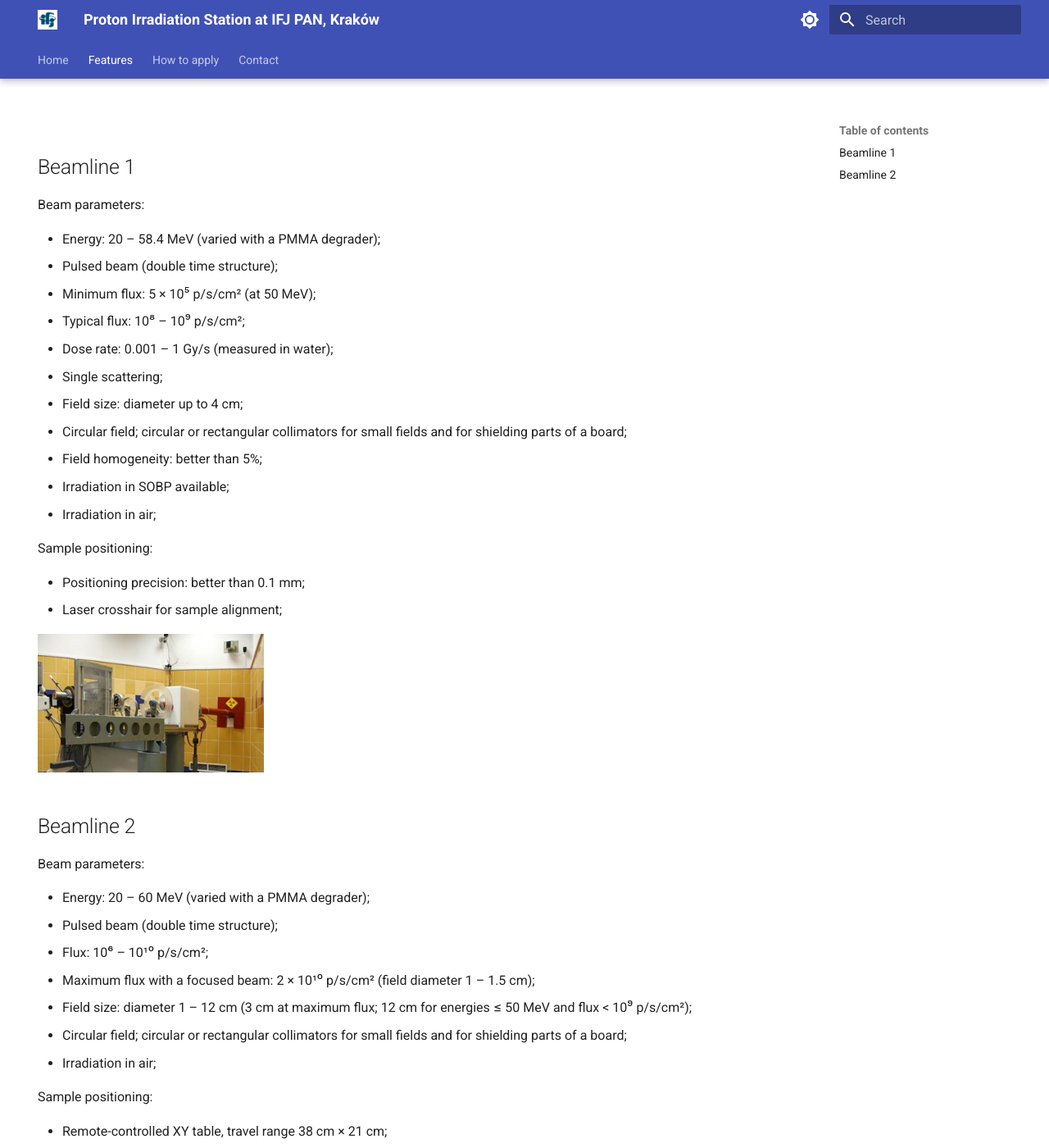
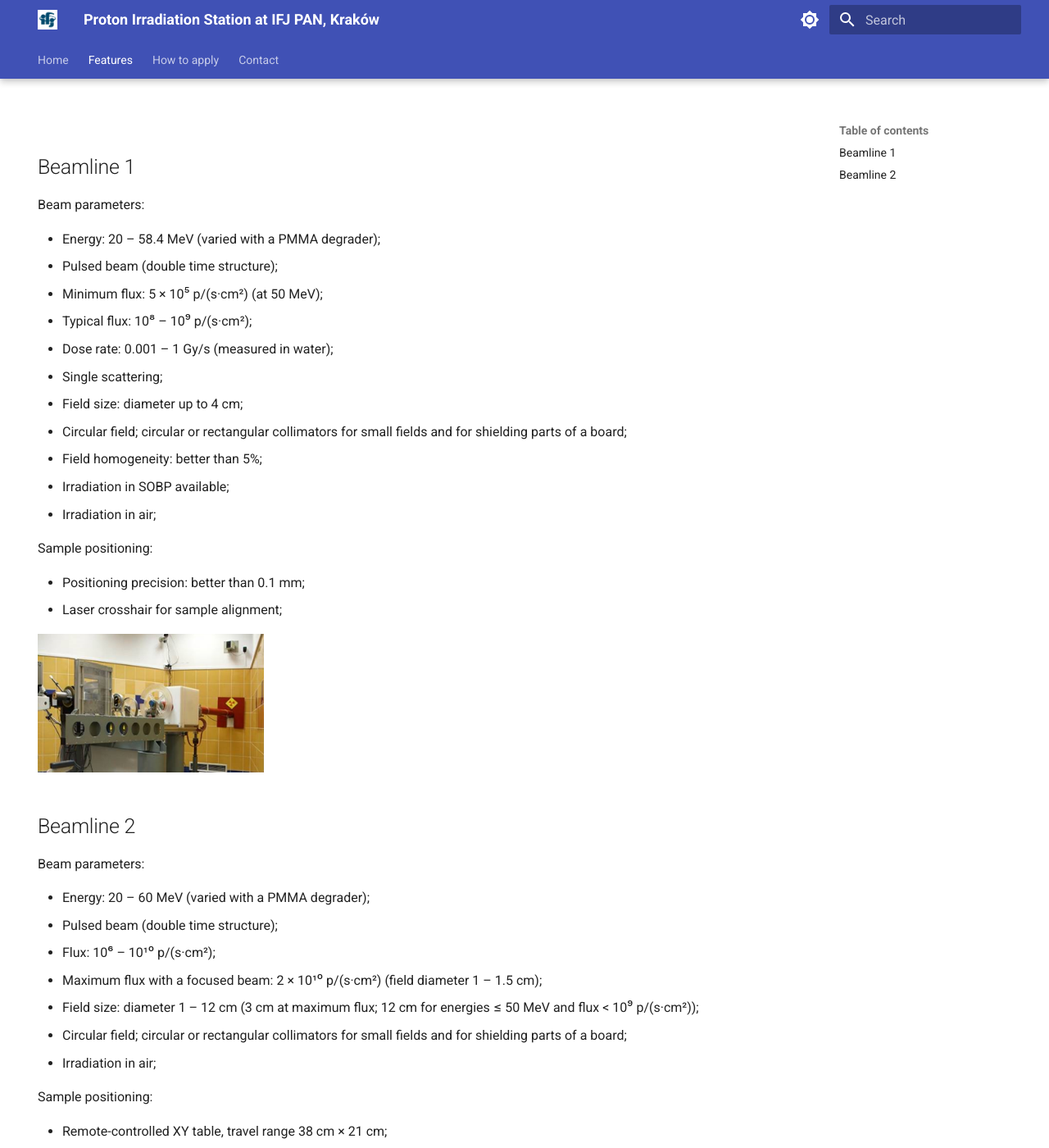
Before and after one commit to grzanka/proton-irradiation-www, an MkDocs documentation site: the page built from docs/features.md, in a window 1280 px wide and 1400 px high. Shown: the whole window at 82% size. Built offline with MkDocs 1.6.1 and Material for MkDocs 9.7.7, drawn with Linux system fonts in a browser that asks for light colours.

Commit message:
Use bracketed flux units p/(s·cm²) on Features page
Replace p/s/cm² with p/(s·cm²) to avoid the ambiguous double division.

Co-Authored-By: Claude Opus 5.5 <noreply@anthropic.com>

```diff
--- a/docs/features.md
+++ b/docs/features.md
@@ -9,8 +9,8 @@ Beam parameters:
 
 - Energy: 20 – 58.4 MeV (varied with a PMMA degrader);
 - Pulsed beam (double time structure);
-- Minimum flux: 5 × 10⁵ p/s/cm² (at 50 MeV);
-- Typical flux: 10⁸ – 10⁹ p/s/cm²;
+- Minimum flux: 5 × 10⁵ p/(s·cm²) (at 50 MeV);
+- Typical flux: 10⁸ – 10⁹ p/(s·cm²);
 - Dose rate: 0.001 – 1 Gy/s (measured in water);
 - Single scattering;
 - Field size: diameter up to 4 cm;
@@ -33,9 +33,9 @@ Beam parameters:
 
 - Energy: 20 – 60 MeV (varied with a PMMA degrader);
 - Pulsed beam (double time structure);
-- Flux: 10⁶ – 10¹⁰ p/s/cm²;
-- Maximum flux with a focused beam: 2 × 10¹⁰ p/s/cm² (field diameter 1 – 1.5 cm);
-- Field size: diameter 1 – 12 cm (3 cm at maximum flux; 12 cm for energies ≤ 50 MeV and flux < 10⁹ p/s/cm²);
+- Flux: 10⁶ – 10¹⁰ p/(s·cm²);
+- Maximum flux with a focused beam: 2 × 10¹⁰ p/(s·cm²) (field diameter 1 – 1.5 cm);
+- Field size: diameter 1 – 12 cm (3 cm at maximum flux; 12 cm for energies ≤ 50 MeV and flux < 10⁹ p/(s·cm²));
 - Circular field; circular or rectangular collimators for small fields and for shielding parts of a board;
 - Irradiation in air;
 
```
